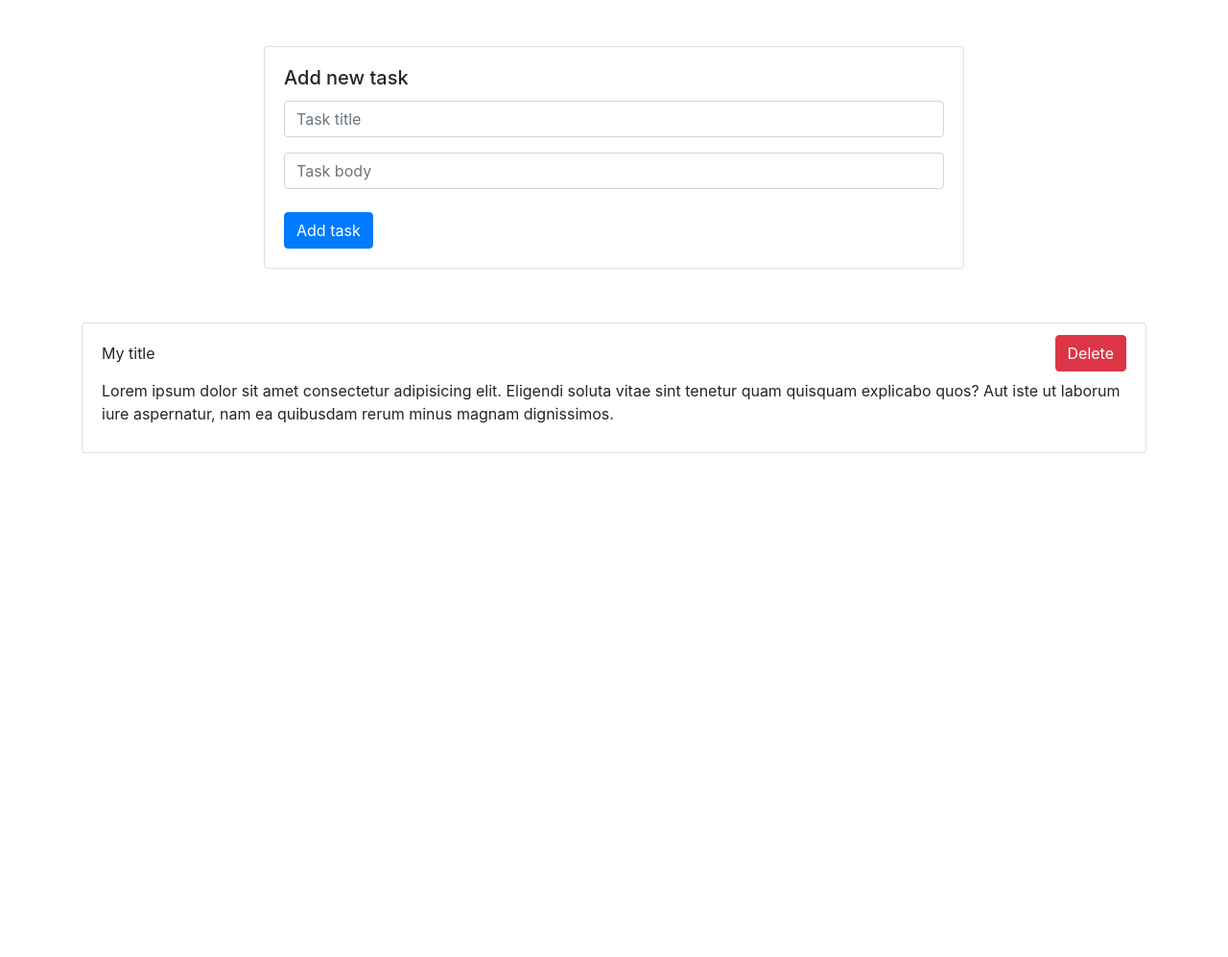
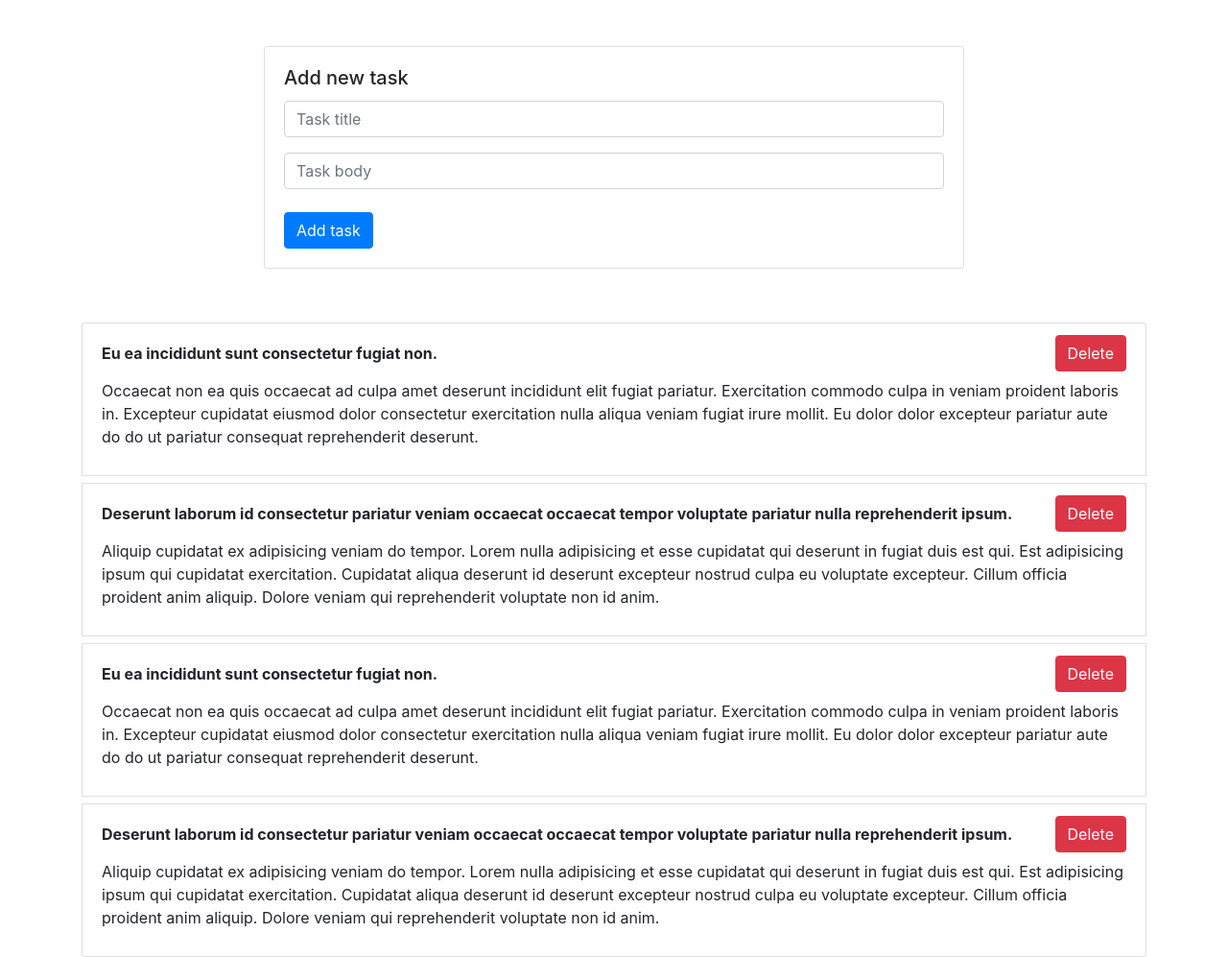
Before and after one commit to ngarnashevich/todo-js, a plain HTML site: page index.html in a window 1280 px wide. Shown: the whole page at 96% size. Before the commit the page ends 800 px from the top, so only its background shows below. Drawn offline with nearby package versions, Linux system fonts and the light colour scheme.

Commit message:
view all tasks'

```diff
--- a/index.html
+++ b/index.html
@@ -48,16 +48,7 @@
 <div class="tasks-list-section mt-5">
     <div class="container">
         <ul class="list-group">
-            <li class="list-group-item d-flex align-items-center flex-wrap mt-2">
-                <span>My title</span>
-                <button class="btn btn-danger ml-auto delete-btn">Delete</button>
-                <p class="mt-2 w-100">
-                    Lorem ipsum dolor sit amet consectetur adipisicing elit. Eligendi
-                    soluta vitae sint tenetur quam quisquam explicabo quos? Aut iste
-                    ut laborum iure aspernatur, nam ea quibusdam rerum minus magnam
-                    dignissimos.
-                </p>
-            </li>
+
         </ul>
     </div>
 </div>
--- a/js/app.js
+++ b/js/app.js
@@ -32,5 +32,51 @@ const tasks = [
 ];
 
 (function (arrOfTasks) {
+        const objOfTasks = arrOfTasks.reduce((acc, task) => {
+            acc[task._id] = task;
+            return acc;
+        },{});
+        const listContainer = document.querySelector('.tasks-list-section .list-group');
+
+        renderAllTasks(arrOfTasks);
+
+        function renderAllTasks(taskList){
+                if (!taskList){
+                    console.error('Добавьте список задач!');
+                    return;
+                }
+                const fragment = document.createDocumentFragment();
+                Object.values(taskList).forEach( task => {
+                    const li = listItemTemplate(task);
+                    fragment.appendChild(li);
+                });
+                listContainer.appendChild(fragment);
+
+        }
+
+        function listItemTemplate({_id, title, body}){
+            const li = document.createElement('li');
+            li.classList.add('list-group-item', 'd-flex', 'align-items-center', 'flex-wrap', 'mt-2');
+
+            const span = document.createElement('span');
+            span.style.fontWeight = 'bold';
+            span.textContent = title;
+
+            const btnDelete = document.createElement('button');
+            btnDelete.classList.add('btn', 'btn-danger', 'ml-auto', 'delete-btn');
+            btnDelete.textContent = 'Delete'
+
+            const p = document.createElement('p');
+            p.classList.add('mt-2', 'w-100');
+            p.textContent = body;
+
+            li.appendChild(span);
+            li.appendChild(btnDelete);
+            li.appendChild(p);
+
+            return li;
+        }
+
+
 
 })(tasks);
```
